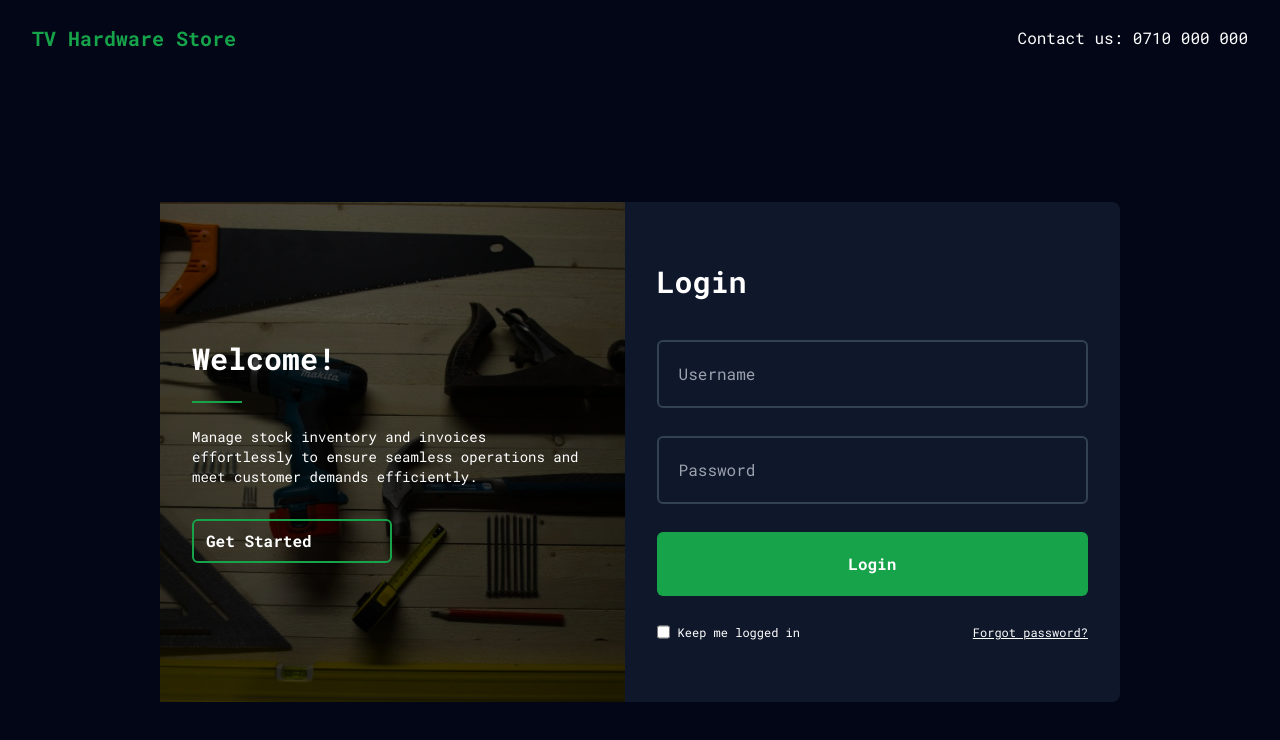
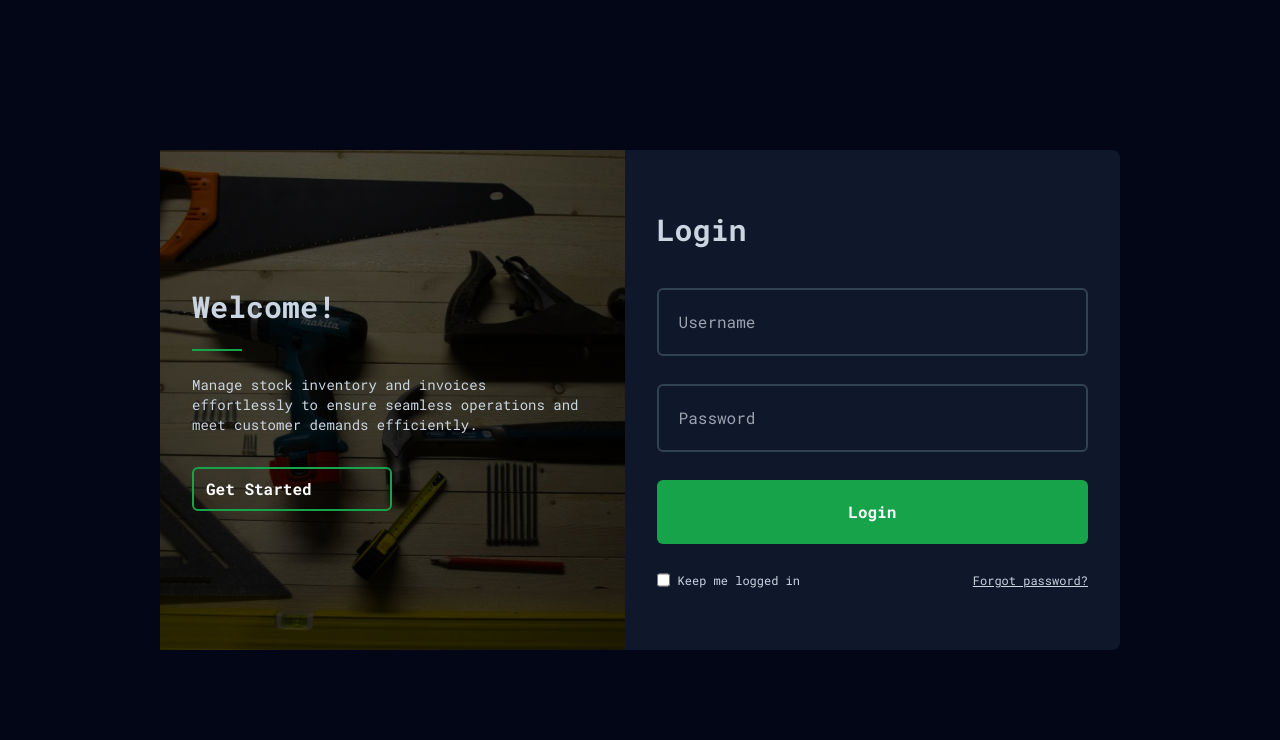
Before and after one commit to esthercate/Hardware-store-management, a Next.js app: page / in a window 1280 px wide. Shown: the top 740 px of the page. Built offline with nearby package versions, Linux system fonts and the light colour scheme.

Commit message:
remove navbar

```diff
--- a/app/page.jsx
+++ b/app/page.jsx
@@ -2,11 +2,7 @@ import Login from './login/page'
 
 export default function Home () {
   return (
-    <div className='text-white'>
-      <div className='flex pt-6 px-8 justify-between items-center'>
-        <h1 className='text-green-600 font-bold text-xl'>TV Hardware Store</h1>
-        <p>Contact us: 0710 000 000</p>
-      </div>
+    <div>
       <Login />
     </div>
   )
```
